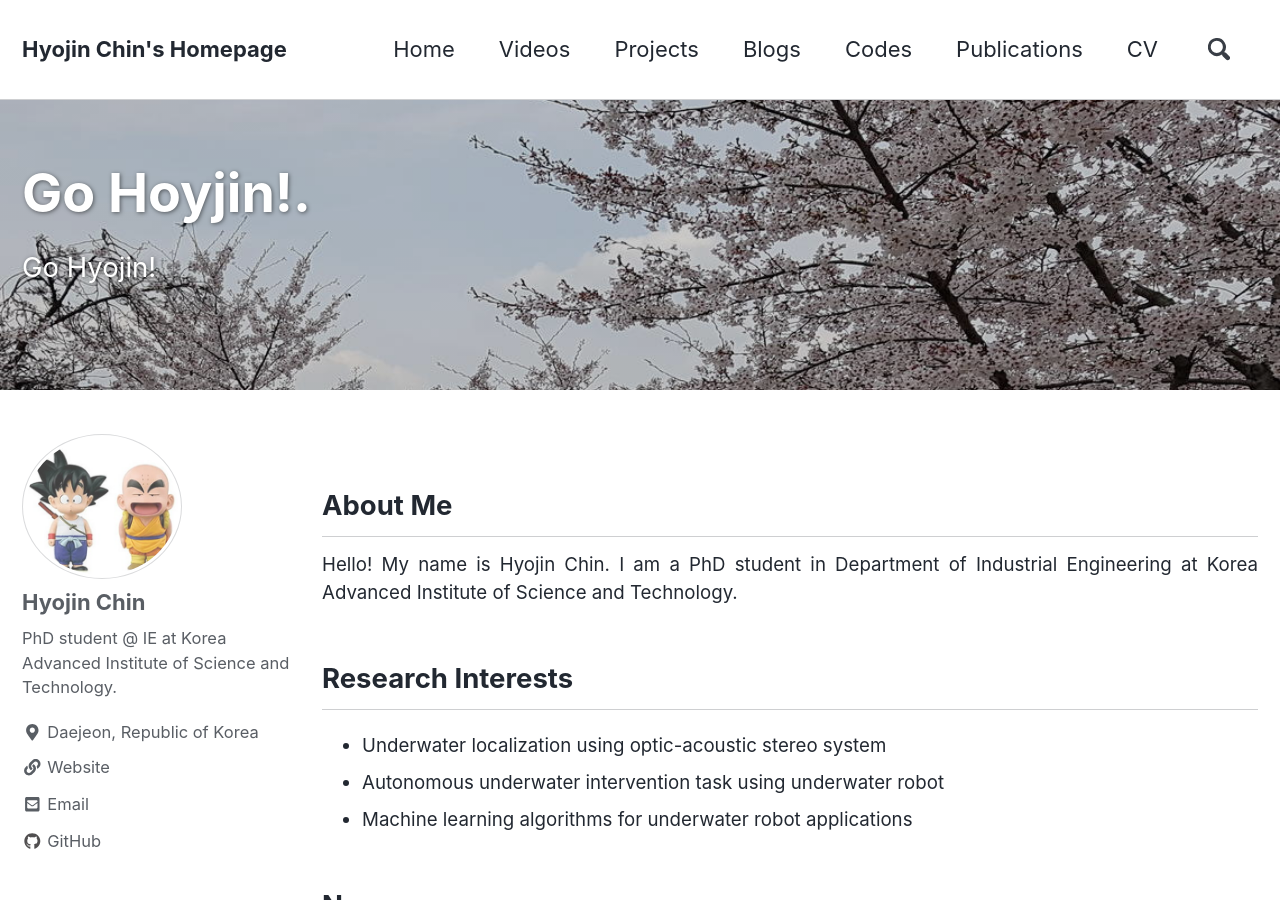
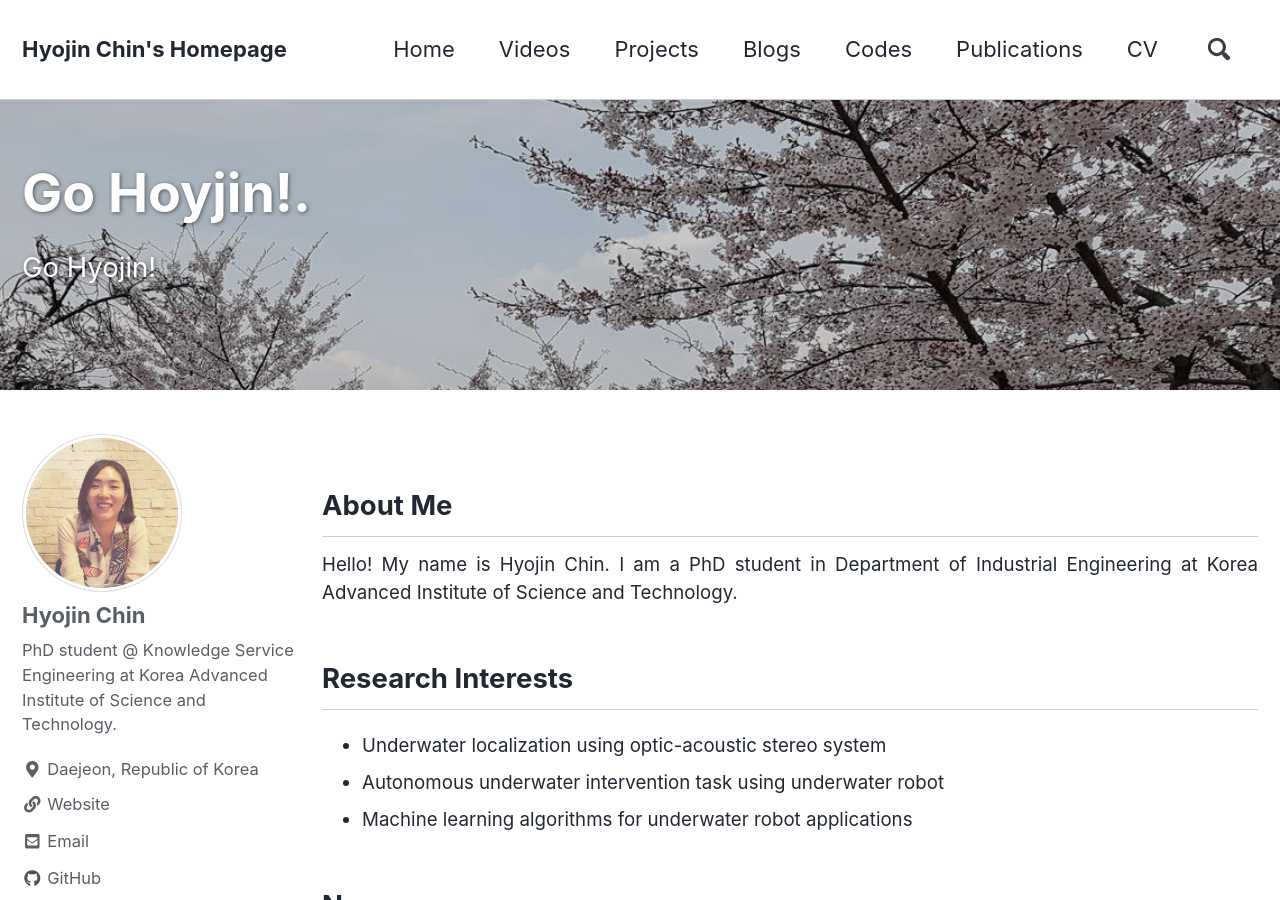
Before and after one commit to tesschin/tesschin.github.io, a Jekyll site: the page built from index.md, in a window 1280 px wide and 900 px high. Built offline with Jekyll 4.4.1, drawn with Linux system fonts in a browser that asks for light colours; nearby versions of some CDN libraries; the list of posts is cut into pages by our own code.

Commit message:
Update authors.yml

```diff
--- a/_data/authors.yml
+++ b/_data/authors.yml
@@ -2,8 +2,8 @@
 
 Hyojin Chin:
   name             : "Hyojin Chin"
-  avatar           : "/assets/images/dragonball.jpg" # path of avatar image, e.g. "/assets/images/bio-photo.jpg"
-  bio              : "PhD student @ IE at Korea Advanced Institute of Science and Technology."
+  avatar           : "/assets/images/profile.jpg" # path of avatar image, e.g. "/assets/images/bio-photo.jpg"
+  bio              : "PhD student @ Knowledge Service Engineering at Korea Advanced Institute of Science and Technology."
   location         : "Daejeon, Republic of Korea"
   email            : tesschin@kaist.ac.kr
   uri              : http://tesschin.github.io
```
